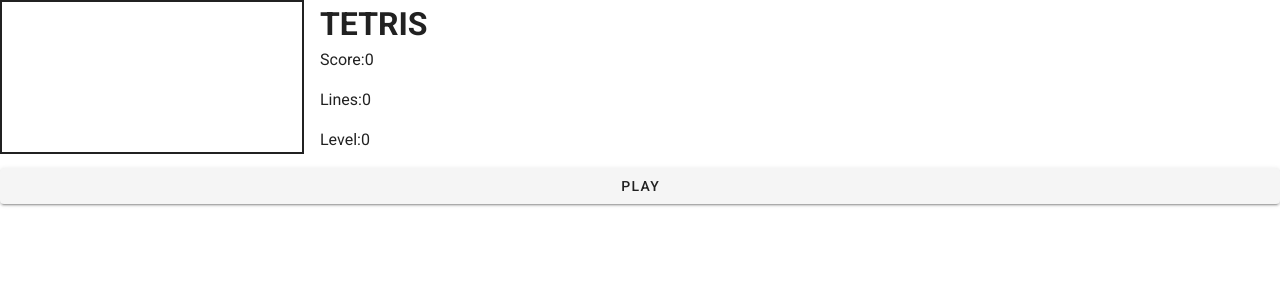
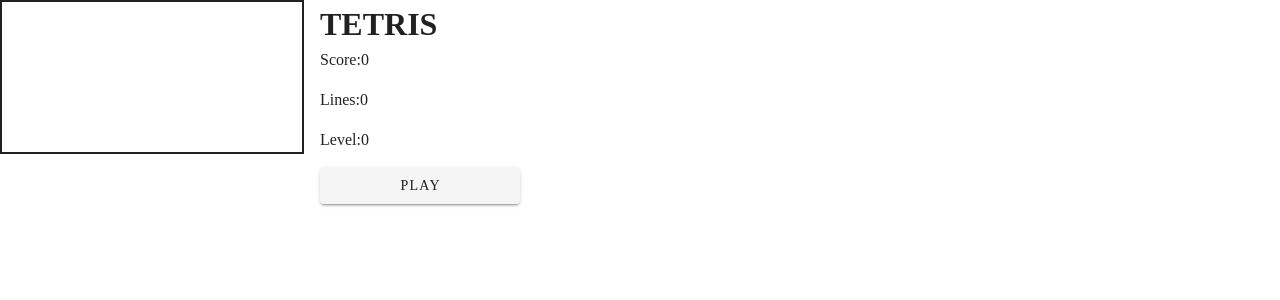
Before and after one commit to leocornus/nuxt-repo, a Nuxt app: page /games/tetris in a window 1280 px wide. Shown: the top 300 px of the page. Built offline with nearby package versions, Linux system fonts and the light colour scheme.

Commit message:
set the font family

```diff
--- a/pages/games/tetris.vue
+++ b/pages/games/tetris.vue
@@ -11,7 +11,7 @@ v-app
           span( id="lines" ) 0
         p Level:
           span( id="level" ) 0
-  v-btn Play
+      v-btn Play
 </template>
 
 <script>
@@ -22,6 +22,10 @@ export default {
 </script>
 
 <style lang="css">
+* {
+  font-family: 'Press Start 2P', cursive;
+}
+
 .grid {
   display: grid;
   grid-template-columns: 320px 200px;
```
